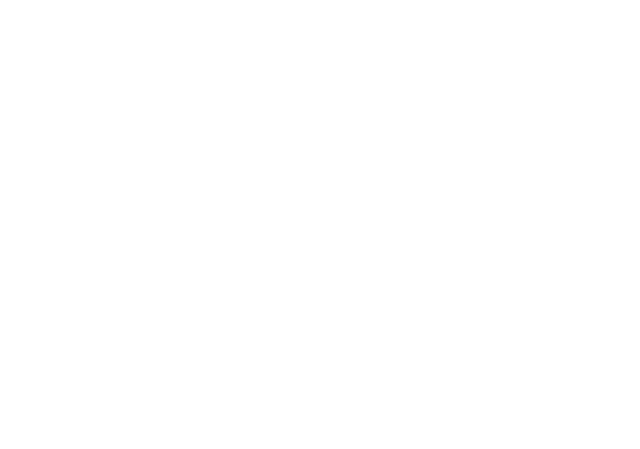
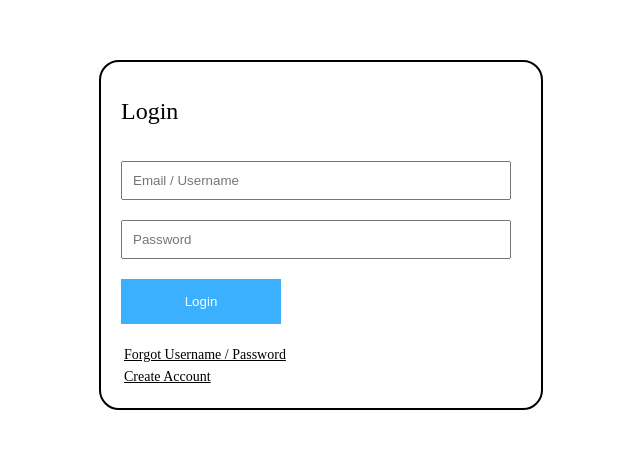
Before and after one commit to JonLev03-hub/admin-panel, a React (Create React App) app: page / in a window 1280 px wide. Shown: the part 173-622 px from the top of the page, without its empty margins (319-959 px from the left). Built offline with nearby package versions, Linux system fonts and the light colour scheme.

Commit message:
started the login page

```diff
--- a/package.json
+++ b/package.json
@@ -9,6 +9,7 @@
     "react": "^18.2.0",
     "react-dom": "^18.2.0",
     "react-scripts": "5.0.1",
+    "styled-components": "^5.3.5",
     "web-vitals": "^2.1.4"
   },
   "scripts": {
--- a/src/App.js
+++ b/src/App.js
@@ -1,5 +1,11 @@
+import Landing from "./pages/Landing";
+import Login from "./pages/Login";
 function App() {
-  return <div className="App"></div>;
+  return (
+    <div className="App">
+      <Login />
+    </div>
+  );
 }
 
 export default App;
--- /dev/null
+++ b/src/globalStyles.js
@@ -0,0 +1,6 @@
+export var colors = {
+  tan: "#F9F2ED",
+  blue: "#3AB0FF",
+  orange: "#FFB562",
+  red: "#F87474",
+};
--- /dev/null
+++ b/src/pages/Landing.js
@@ -0,0 +1,6 @@
+import styled from "styled-components";
+const Landing = (props) => {
+  return <div></div>;
+};
+
+export default Landing;
--- /dev/null
+++ b/src/pages/Login.js
@@ -0,0 +1,69 @@
+import styled from "styled-components";
+import { colors } from "../globalStyles";
+const Container = styled.div`
+  height: 100vh;
+`;
+const Disapear = styled.div``;
+const Main = styled.main`
+  height: 100%;
+  display: flex;
+  align-items: center;
+  justify-content: center;
+`;
+const Wrapper = styled.div`
+  background-color: white;
+  padding: 20px;
+  width: 40%;
+  max-width: 400px;
+  border: 2px solid;
+  border-radius: 20px;
+`;
+const Title = styled.h1`
+  font-size: 24px;
+  font-weight: lighter;
+`;
+const Form = styled.form`
+  display: flex;
+  flex-wrap: wrap;
+`;
+const Input = styled.input`
+  flex: 1;
+  min-width: 80%;
+  margin: 20px 10px 0 0;
+  padding: 10px;
+`;
+const Button = styled.button`
+  width: 40%;
+  border: none;
+  padding: 15px 20px;
+  background: ${colors.blue};
+  color: white;
+  cursor: pointer;
+  margin: 20px 0;
+`;
+const Link = styled.a`
+  font-size: 14px;
+  margin: 3px;
+  width: 100%;
+  cursor: pointer;
+  text-decoration: underline;
+`;
+
+export default function Login() {
+  return (
+    <Container>
+      <Main>
+        <Wrapper>
+          <Title>Login</Title>
+          <Form>
+            <Input type="text" placeholder="Email / Username" />
+            <Input type="text" placeholder="Password" />
+            <Button>Login</Button>
+            <Link>Forgot Username / Password</Link>
+            <Link>Create Account</Link>
+          </Form>
+        </Wrapper>
+      </Main>
+    </Container>
+  );
+}
```
Also changed, not shown: 1 other file (tests, documents, lock files or other folders).
